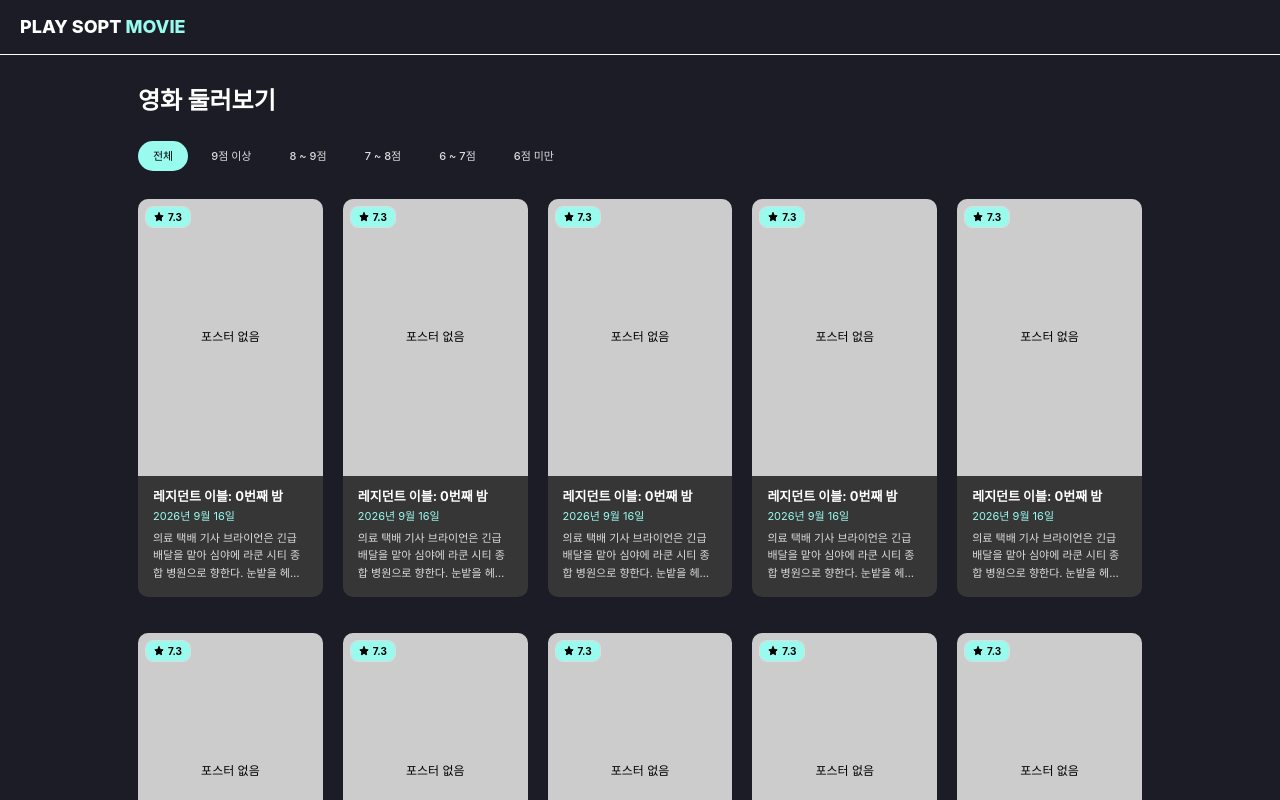
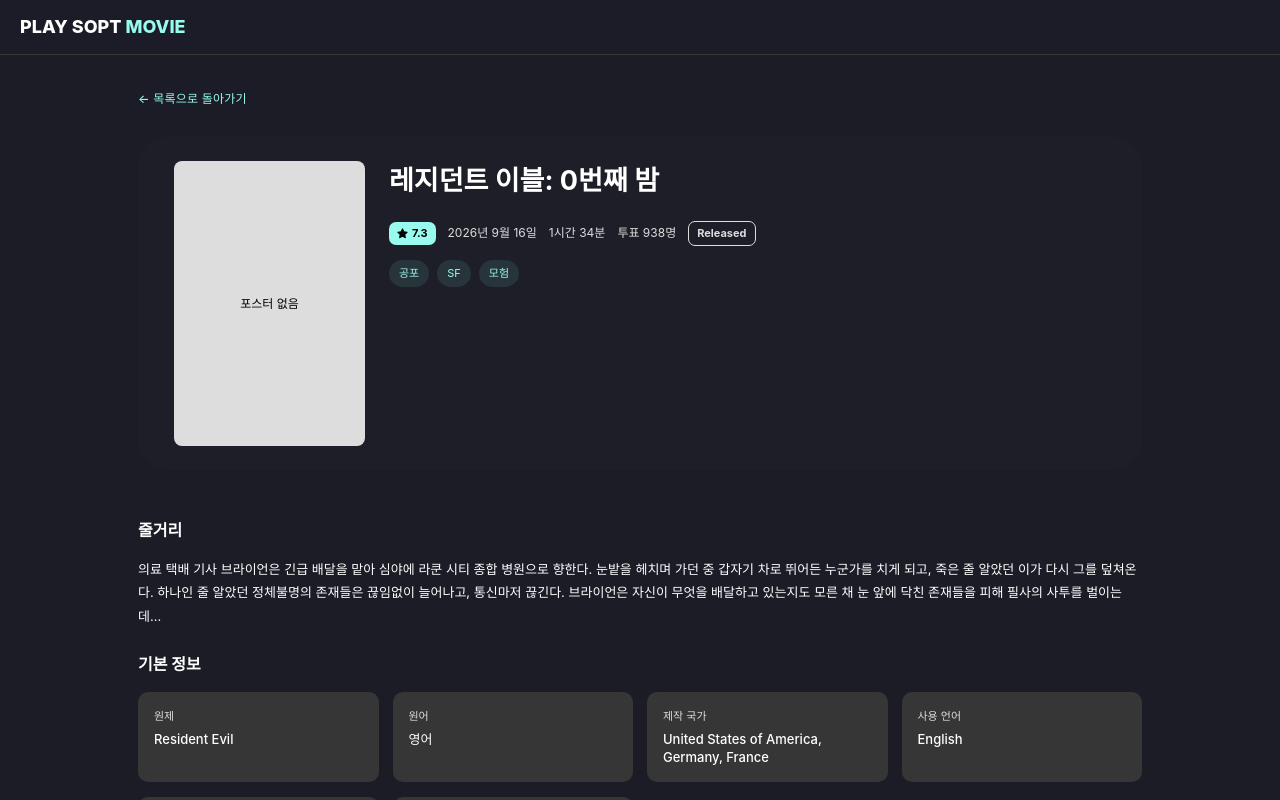
Before and after one commit to 39-play-sopt-web/ChoHyounYoung, a React (Vite) app in the folder ChoHyounYoung/Week3/Homework/: page /movies/1 in a window 1280 px wide. Shown: the top 800 px of the page. Built offline with nearby package versions, Linux system fonts and the light colour scheme.

Commit message:
feat: 영화 상세 페이지 및 페이지 이동 구현

```diff
--- a/ChoHyounYoung/Week3/Homework/package.json
+++ b/ChoHyounYoung/Week3/Homework/package.json
@@ -13,6 +13,7 @@
     "@tailwindcss/vite": "^4.3.3",
     "react": "^19.3.1",
     "react-dom": "^19.3.1",
+    "react-router-dom": "^7.18.5",
     "styled-components": "^6.6.0",
     "tailwindcss": "^4.3.3"
   },
--- a/ChoHyounYoung/Week3/Homework/src/App.tsx
+++ b/ChoHyounYoung/Week3/Homework/src/App.tsx
@@ -1,11 +1,22 @@
 import Header from './components/header'
 import MainPage from './pages/MainPage'
+import DetailPage from './pages/DetailPage'
+import { Link, Route, Routes } from 'react-router-dom'
 
 function App() {
   return (
     <div className="min-h-svh bg-surface">
       <Header />
-      <MainPage />
+      <Routes>
+        <Route path="/" element={<MainPage />} />
+        <Route path="/movies/:movieId" element={<DetailPage />} />
+        <Route path="*" element={
+          <main className="mx-auto max-w-[1044px] px-5 py-10">
+            <p className="mb-4">페이지를 찾을 수 없습니다.</p>
+            <Link to="/" className="text-accent">← 목록으로 돌아가기</Link>
+          </main>
+        } />
+      </Routes>
     </div>
   )
 }
--- a/ChoHyounYoung/Week3/Homework/src/index.css
+++ b/ChoHyounYoung/Week3/Homework/src/index.css
@@ -4,6 +4,9 @@
   --color-background: #000000;
   --color-surface: #1b1c26;
   --color-surface-accent: #27343a;
+  --color-header: #1b1c27;
+  --color-header-border: #343435;
+  --color-filter: #444444;
   --color-border: #363636;
   --color-accent: #99faee;
   --color-text-muted: #cccccc;
--- a/ChoHyounYoung/Week3/Homework/src/main.tsx
+++ b/ChoHyounYoung/Week3/Homework/src/main.tsx
@@ -5,12 +5,15 @@
 import { ThemeProvider } from 'styled-components'
 import { GlobalStyle } from './styles/GlobalStyle'
 import { theme } from './styles/theme'
+import { BrowserRouter } from 'react-router-dom'
 
 createRoot(document.getElementById('root')!).render(
   <StrictMode>
     <ThemeProvider theme={theme}>
       <GlobalStyle />
-      <App />
+      <BrowserRouter>
+        <App />
+      </BrowserRouter>
     </ThemeProvider>
   </StrictMode>,
 )
--- /dev/null
+++ b/ChoHyounYoung/Week3/Homework/src/pages/DetailPage.tsx
@@ -0,0 +1,153 @@
+import DetailCard from '../components/detailcard';
+import DetailChip from '../components/detailchip';
+import starIcon from '../assets/star_s.svg';
+
+export type MovieDetail = {
+  title: string;
+  posterUrl: string | null;
+  backdropUrl: string | null;
+  releaseDate: string;
+  rating: number;
+  runtime: number;
+  voteCount: number;
+  status: string;
+  genres: { id: number; name: string }[];
+  overview: string;
+  originalTitle: string;
+  originalLanguage: string;
+  productionCountries: string[];
+  spokenLanguages: string[];
+  budget: number;
+  revenue: number;
+};
+
+// API 연결 전 디자인 확인용 데이터
+const previewMovie: MovieDetail = {
+  title: '레지던트 이블: 0번째 밤',
+  posterUrl: null,
+  backdropUrl: null,
+  releaseDate: '2026년 9월 16일',
+  rating: 7.3,
+  runtime: 94,
+  voteCount: 938,
+  status: 'Released',
+  genres: [
+    { id: 27, name: '공포' },
+    { id: 878, name: 'SF' },
+    { id: 12, name: '모험' },
+  ],
+  overview:
+    '의료 택배 기사 브라이언은 긴급 배달을 맡아 심야에 라쿤 시티 종합 병원으로 향한다. 눈밭을 헤치며 가던 중 갑자기 차로 뛰어든 누군가를 치게 되고, 죽은 줄 알았던 이가 다시 그를 덮쳐온다. 하나인 줄 알았던 정체불명의 존재들은 끊임없이 늘어나고, 통신마저 끊긴다. 브라이언은 자신이 무엇을 배달하고 있는지도 모른 채 눈 앞에 닥친 존재들을 피해 필사의 사투를 벌이는데...',
+  originalTitle: 'Resident Evil',
+  originalLanguage: '영어',
+  productionCountries: ['United States of America', 'Germany', 'France'],
+  spokenLanguages: ['English'],
+  budget: 75000000,
+  revenue: 320225000,
+};
+
+type DetailPageProps = {
+  movie?: MovieDetail;
+};
+
+const formatMoney = (amount: number) =>
+  amount > 0 ? `$${amount.toLocaleString('en-US')}` : '정보 없음';
+
+function DetailPage({ movie = previewMovie }: DetailPageProps) {
+  const basicInfo = [
+    { label: '원제', value: movie.originalTitle },
+    { label: '원어', value: movie.originalLanguage },
+    { label: '제작 국가', value: movie.productionCountries.join(', ') },
+    { label: '사용 언어', value: movie.spokenLanguages.join(', ') },
+    { label: '예산', value: formatMoney(movie.budget) },
+    { label: '수익', value: formatMoney(movie.revenue) },
+  ];
+
+  return (
+    <main className="mx-auto w-full max-w-[1044px] px-5 pt-[30px] pb-10 font-['Inter',sans-serif]">
+      <a
+        href="/"
+        className="text-xs font-medium tracking-[0.24px] text-accent hover:underline"
+      >
+        ← 목록으로 돌아가기
+      </a>
+
+      {/* 배경 이미지는 장식용으로 표시하고, 어두운 레이어를 덮어 글자의 가독성을 유지 */}
+      <section className="relative mt-7 isolate overflow-hidden rounded-[30px] bg-border/30 p-6 sm:min-h-[333px] sm:px-9">
+        {movie.backdropUrl && (
+          <img
+            src={movie.backdropUrl}
+            alt=""
+            className="absolute inset-0 -z-20 h-full w-full object-cover"
+          />
+        )}
+        <div className="absolute inset-0 -z-10 bg-surface/75" />
+        <div className="flex flex-col gap-6 sm:flex-row">
+          <div className="mx-auto aspect-[191/285] w-[191px] shrink-0 overflow-hidden rounded-lg bg-text-secondary sm:mx-0">
+            {movie.posterUrl ? (
+              <img
+                src={movie.posterUrl}
+                alt={`${movie.title} 포스터`}
+                className="h-full w-full object-cover"
+              />
+            ) : (
+              <div className="flex h-full items-center justify-center text-xs text-black">
+                포스터 없음
+              </div>
+            )}
+          </div>
+          <div className="min-w-0 pt-1">
+            <h1 className="text-[27px] leading-8 font-bold text-text-primary">
+              {movie.title}
+            </h1>
+            <div className="mt-6 flex flex-wrap items-center gap-3 text-xs text-text-secondary">
+              <span className="inline-flex h-[23px] items-center gap-1 rounded-[7px] bg-accent px-2 text-[11px] font-bold text-black">
+                <img src={starIcon} alt="" className="size-[11px]" />
+                <span className="sr-only">평점 </span>
+                {movie.rating.toFixed(1)}
+              </span>
+              <span>{movie.releaseDate || '개봉일 정보 없음'}</span>
+              <span>
+                {movie.runtime > 0
+                  ? `${Math.floor(movie.runtime / 60)}시간 ${movie.runtime % 60}분`
+                  : '상영 시간 정보 없음'}
+              </span>
+              <span>투표 {movie.voteCount.toLocaleString('ko-KR')}명</span>
+              <span className="rounded-[7px] border border-text-secondary px-2 py-1 text-[11px] font-bold">
+                {movie.status || '상태 정보 없음'}
+              </span>
+            </div>
+            <div className="mt-3.5 flex flex-wrap gap-2">
+              {movie.genres.map((genre) => (
+                <DetailChip key={genre.id} label={genre.name} />
+              ))}
+            </div>
+          </div>
+        </div>
+      </section>
+
+      <section className="mt-12">
+        <h2 className="text-base font-bold text-text-primary">줄거리</h2>
+        <p className="mt-4 text-[13px] leading-[23.4px] whitespace-pre-line text-text-primary">
+          {movie.overview || '줄거리 정보가 없습니다.'}
+        </p>
+      </section>
+
+      <section className="mt-6">
+        <h2 className="text-base font-bold text-text-primary">기본 정보</h2>
+        {/* 작은 화면 1열 → 640px 이상 2열 → 1024px 이상 4열 */}
+        <div className="mt-4 grid grid-cols-1 gap-x-3.5 gap-y-[15px] sm:grid-cols-2 lg:grid-cols-4">
+          {basicInfo.map((info) => (
+            <DetailCard
+              key={info.label}
+              label={info.label}
+              value={info.value || '정보 없음'}
+            />
+          ))}
+        </div>
+      </section>
+    </main>
+  );
+}
+
+export default DetailPage;
--- a/ChoHyounYoung/Week3/Homework/src/pages/MainPage.tsx
+++ b/ChoHyounYoung/Week3/Homework/src/pages/MainPage.tsx
@@ -1,4 +1,5 @@
 import { useState } from 'react';
+import { useNavigate } from 'react-router-dom';
 import StarSelect from '../components/starselect';
 import MovieCard from '../components/moviecard';
 
@@ -23,6 +24,7 @@
 }));
 
 function MainPage() {
+  const navigate = useNavigate();
   // 현재 선택한 필터를 저장. 처음에는 첫 번째 항목인 '전체'가 선택됨
   const [selectedFilter, setSelectedFilter] = useState<
     (typeof ratingFilters)[number]
@@ -37,13 +39,11 @@
   return (
     // 화면 너비에 맞게 줄어들고, 최대 1044px까지만 넓어지는 가운데 정렬
     // mx-auto: 좌우 여백 자동 / w-full: 너비 100% / px-5: 좌우 내부 여백 20px
-    <main className="mx-auto w-full max-w-[1044px] px-5 pt-[30px] pb-10">
-      <h1 className="text-2xl font-extrabold text-text-primary">
-        영화 둘러보기
-      </h1>
-      {/* flex: 버튼을 가로로 배치 / flex-wrap: 공간이 부족하면 다음 줄로 / gap-2: 간격 8px */}
+    <main className="mx-auto w-full max-w-[1044px] px-5 pt-[32px] pb-10">
+      <h1 className="text-2xl font-bold text-text-primary">영화 둘러보기</h1>
+      {/* flex: 버튼을 가로로 배치 / flex-wrap: 공간이 부족하면 다음 줄로 / gap-[9px]: 간격 9px */}
       <div
-        className="mt-6 flex flex-wrap gap-2"
+        className="mt-[25px] flex flex-wrap gap-[9px]"
         role="group"
         aria-label="영화 평점 필터"
       >
@@ -67,10 +67,10 @@
         sm:grid-cols-3: 화면 너비 640px 이상이면 3열
         md:grid-cols-4: 화면 너비 768px 이상이면 4열
         lg:grid-cols-5: 화면 너비 1024px 이상이면 5열
-        gap-x-5: 열 사이 간격 20px / gap-y-9: 행 사이 간격 36px
-        items-start: 카드 높이가 달라도 위쪽에 맞춰 배치 / mt-7: 위 여백 28px
+        gap-x-[22px]: 열 사이 간격 22px / gap-y-[23px]: 행 사이 간격 23px
+        items-start: 카드 높이가 달라도 위쪽에 맞춰 배치 / mt-[25px]: 위 여백 25px
       */}
-      <div className="mt-7 grid grid-cols-2 items-start gap-x-5 gap-y-9 sm:grid-cols-3 md:grid-cols-4 lg:grid-cols-5">
+      <div className="mt-[25px] grid grid-cols-2 items-start gap-x-[22px] gap-y-[23px] sm:grid-cols-3 md:grid-cols-4 lg:grid-cols-5">
         {/* 필터링된 영화마다 MovieCard 하나를 만들고, 영화 정보를 props로 전달 */}
         {movies.map((movie) => (
           <MovieCard
@@ -82,6 +82,8 @@
             rating={movie.rating}
             // 이미지 주소가 있으면 포스터 표시, null이면 '포스터 없음' 표시
             posterUrl={movie.posterUrl}
+            // 카드의 영화 ID를 URL에 넣어 해당 상세 페이지로 이동
+            onClick={() => navigate(`/movies/${movie.id}`)}
           />
         ))}
       </div>
```
Also changed, not shown: 1 other file (tests, documents, lock files or other folders).
